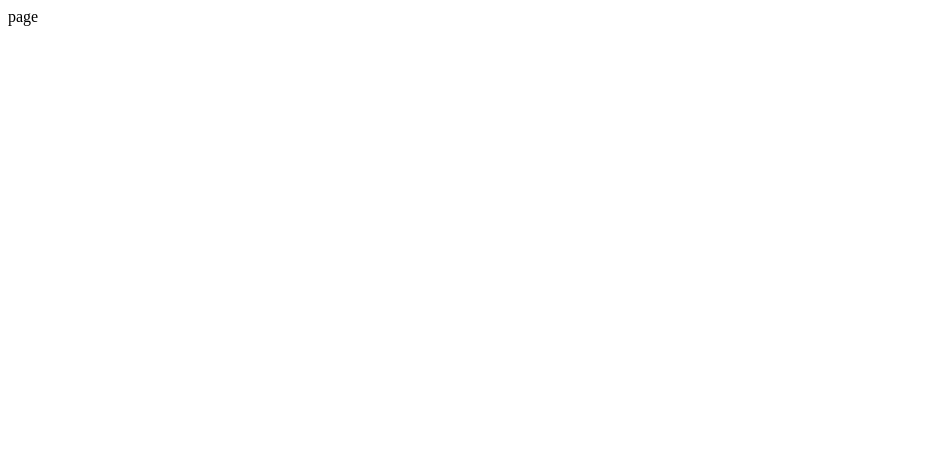
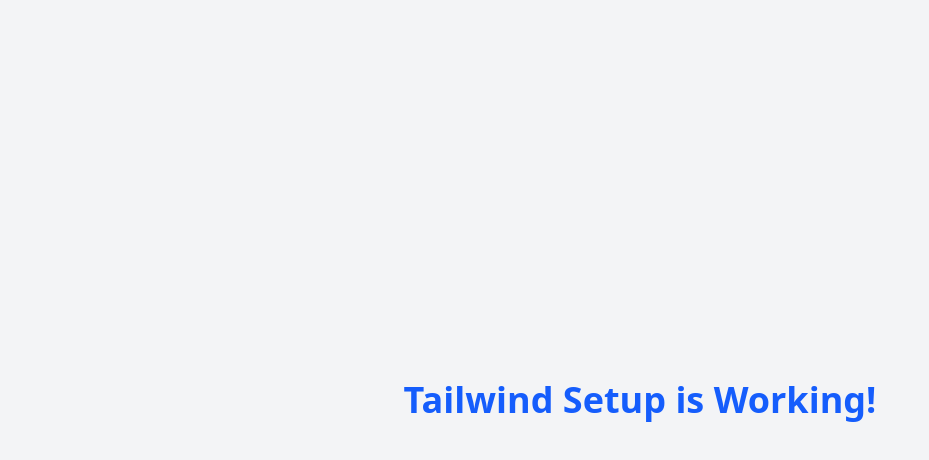
Before and after one commit to Nikolaviews/ert-replica, a Next.js app: page / in a window 1280 px wide. Shown: the top 460 px of the page, without its empty margins (0-929 px from the left). Built offline with nearby package versions, Linux system fonts and the light colour scheme.

Commit message:
added tailwind and modified project routing

```diff
--- a/src/app/layout.tsx
+++ /dev/null
@@ -1,33 +0,0 @@
-import type { Metadata } from "next";
-import { Geist, Geist_Mono } from "next/font/google";
-
-const geistSans = Geist({
-  variable: "--font-geist-sans",
-  subsets: ["latin"],
-});
-
-const geistMono = Geist_Mono({
-  variable: "--font-geist-mono",
-  subsets: ["latin"],
-});
-
-export const metadata: Metadata = {
-  title: "Create Next App",
-  description: "Generated by create next app",
-};
-
-export default function RootLayout({
-  children,
-}: Readonly<{
-  children: React.ReactNode;
-}>) {
-  return (
-    <html lang="en">
-      <body
-        className={`${geistSans.variable} ${geistMono.variable} antialiased`}
-      >
-        {children}
-      </body>
-    </html>
-  );
-}
--- a/src/app/page.tsx
+++ /dev/null
@@ -1,9 +0,0 @@
-import React from 'react'
-
-const page = () => {
-  return (
-    <div>page</div>
-  )
-}
-
-export default page
--- /dev/null
+++ b/src/pages/_app.tsx
@@ -0,0 +1,6 @@
+import '@/styles/globals.css';
+import type { AppProps } from 'next/app';
+
+export default function App({ Component, pageProps }: AppProps) {
+  return <Component {...pageProps} />;
+}
--- /dev/null
+++ b/src/pages/index.tsx
@@ -0,0 +1,7 @@
+export default function Home() {
+  return (
+    <div className="flex items-center justify-center h-screen bg-gray-100">
+      <h1 className="text-4xl font-bold text-blue-600">Tailwind Setup is Working!</h1>
+    </div>
+  );
+}
```
Also changed, not shown: package.json (+8 -6 lines), 1 other file (tests, documents, lock files or other folders).
